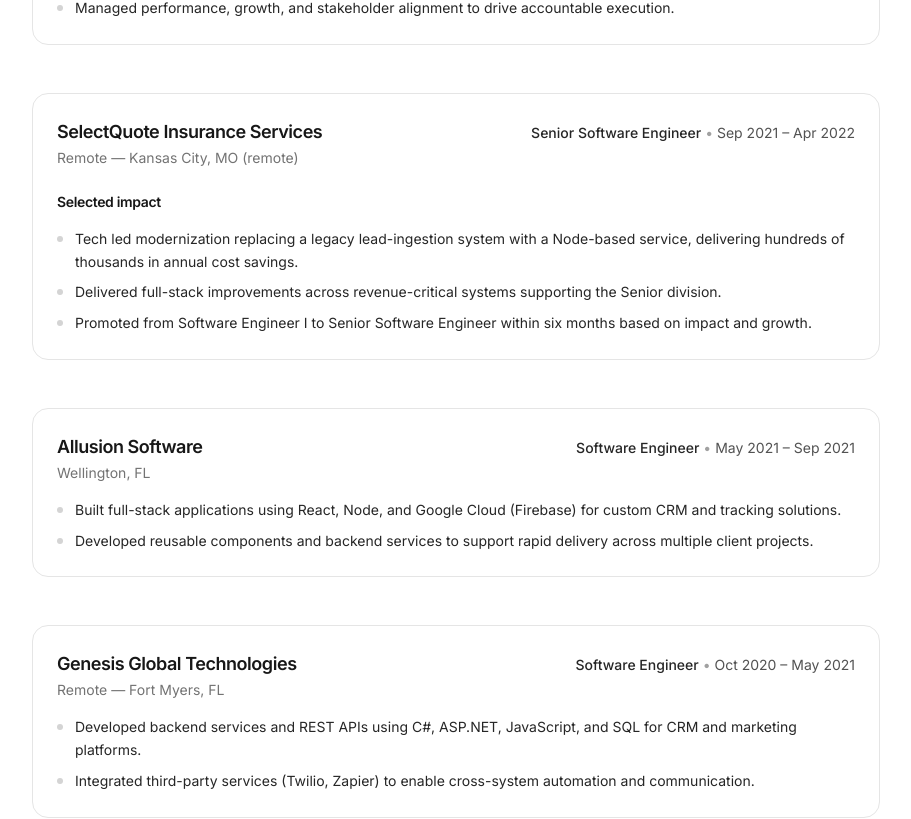
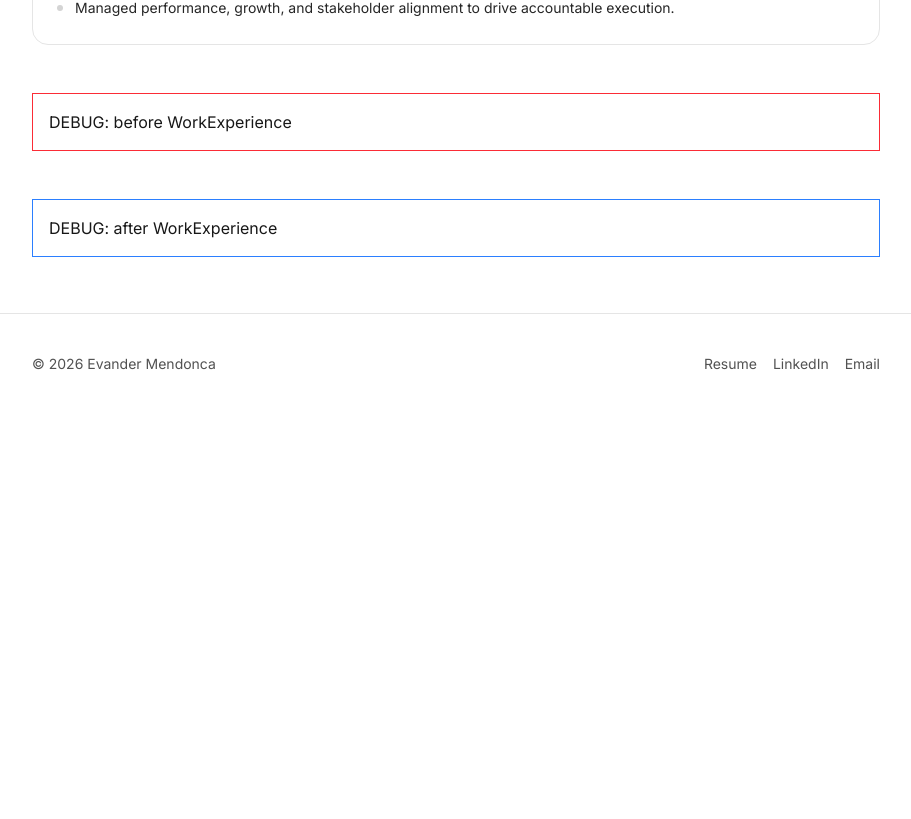
Before and after one commit to evandermendonca/website_v3, a Next.js app: page /experience in a window 1280 px wide. Shown: the part 940-1759 px from the top of the page, without its empty margins (184-1095 px from the left). After the commit the page ends 1354 px from the top, so only its background shows below. Built offline with nearby package versions, Linux system fonts and the light colour scheme.

Commit message:
refactoring experience page

```diff
--- a/src/app/experience/page.tsx
+++ b/src/app/experience/page.tsx
@@ -1,4 +1,6 @@
 import Link from "next/link";
+import { ExperienceCard } from "@/components/ExperienceCard";
+import { WorkExperience } from "@/components/WorkExperience";
 
 function SectionTitle({
   title,
@@ -48,14 +50,6 @@
   );
 }
 
-function Card({ children }: { children: React.ReactNode }) {
-  return (
-    <div className="rounded-2xl border border-neutral-200 bg-white p-6">
-      {children}
-    </div>
-  );
-}
-
 function BulletList({ children }: { children: React.ReactNode }) {
   return (
     <ul className="mt-4 space-y-2 text-sm leading-relaxed text-neutral-800">
@@ -81,7 +75,7 @@
   );
 }
 
-export default function ExperiencePage() {
+const ExperiencePage = () => {
   return (
     <main className="mx-auto max-w-4xl px-6 py-14">
       <SectionTitle
@@ -105,7 +99,7 @@
       </div>
 
       <section className="mt-12 space-y-12">
-        <Card>
+        <ExperienceCard>
           <RoleHeader
             company="SelectQuote Insurance Services"
             location="Remote — Kansas City, MO (remote)"
@@ -182,74 +176,18 @@
               accountable execution.
             </Bullet>
           </BulletList>
-        </Card>
+        </ExperienceCard>
 
-        <Card>
-          <RoleHeader
-            company="SelectQuote Insurance Services"
-            location="Remote — Kansas City, MO (remote)"
-            title="Senior Software Engineer"
-            dates="Sep 2021 – Apr 2022"
-          />
-
-          <Subheading>Selected impact</Subheading>
-          <BulletList>
-            <Bullet>
-              Tech led modernization replacing a legacy lead-ingestion system
-              with a Node-based service, delivering hundreds of thousands in
-              annual cost savings.
-            </Bullet>
-            <Bullet>
-              Delivered full-stack improvements across revenue-critical systems
-              supporting the Senior division.
-            </Bullet>
-            <Bullet>
-              Promoted from Software Engineer I to Senior Software Engineer
-              within six months based on impact and growth.
-            </Bullet>
-          </BulletList>
-        </Card>
-
-        <Card>
-          <RoleHeader
-            company="Allusion Software"
-            location="Wellington, FL"
-            title="Software Engineer"
-            dates="May 2021 – Sep 2021"
-          />
-
-          <BulletList>
-            <Bullet>
-              Built full-stack applications using React, Node, and Google Cloud
-              (Firebase) for custom CRM and tracking solutions.
-            </Bullet>
-            <Bullet>
-              Developed reusable components and backend services to support
-              rapid delivery across multiple client projects.
-            </Bullet>
-          </BulletList>
-        </Card>
-
-        <Card>
-          <RoleHeader
-            company="Genesis Global Technologies"
-            location="Remote — Fort Myers, FL"
-            title="Software Engineer"
-            dates="Oct 2020 – May 2021"
-          />
-
-          <BulletList>
-            <Bullet>
-              Developed backend services and REST APIs using C#, ASP.NET,
-              JavaScript, and SQL for CRM and marketing platforms.
-            </Bullet>
-            <Bullet>
-              Integrated third-party services (Twilio, Zapier) to enable
-              cross-system automation and communication.
-            </Bullet>
-          </BulletList>
-        </Card>
+        <div className="mt-6 border border-red-500 p-4">
+          DEBUG: before WorkExperience
+        </div>
+        <WorkExperience />
+        <div className="mt-6 border border-blue-500 p-4">
+          DEBUG: after WorkExperience
+        </div>
       </section>
     </main>
   );
-}
+};
+
+export default ExperiencePage;
--- a/src/app/writing/page.tsx
+++ b/src/app/writing/page.tsx
@@ -116,10 +116,7 @@
               No posts loaded
             </div>
             <p className="mt-3 text-sm leading-relaxed text-neutral-700">
-              If your Substack feed is private, missing, or blocked locally,
-              this page will show empty. Once{" "}
-              <span className="font-mono">SUBSTACK_URL</span> is set correctly,
-              posts will appear here automatically.
+              Start writing!
             </p>
           </Card>
         ) : (
--- /dev/null
+++ b/src/components/ExperienceCard.tsx
@@ -0,0 +1,7 @@
+export const ExperienceCard = ({ children }: { children: React.ReactNode }) => {
+  return (
+    <div className="rounded-2xl border border-neutral-200 bg-white p-6">
+      {children}
+    </div>
+  );
+};
--- /dev/null
+++ b/src/components/WorkExperience.tsx
@@ -0,0 +1,87 @@
+import { ExperienceCard } from "./ExperienceCard";
+import { resume } from "@/lib/resume";
+
+const RoleHeader = ({
+  company,
+  location,
+  title,
+  dates,
+}: {
+  company: string;
+  location: string;
+  title: string;
+  dates: string;
+}) => {
+  return (
+    <div className="flex flex-col gap-1 sm:flex-row sm:items-baseline sm:justify-between">
+      <div>
+        <div className="text-lg font-semibold tracking-tight text-neutral-900">
+          {company}
+        </div>
+        <div className="mt-0.5 text-sm text-neutral-500">{location}</div>
+      </div>
+      <div className="text-sm text-neutral-600">
+        <span className="font-medium text-neutral-800">{title}</span>{" "}
+        <span className="text-neutral-400">•</span> {dates}
+      </div>
+    </div>
+  );
+};
+
+const BulletList = ({ children }: { children: React.ReactNode }) => {
+  return (
+    <ul className="mt-4 space-y-2 text-sm leading-relaxed text-neutral-800">
+      {children}
+    </ul>
+  );
+};
+
+const Bullet = ({ children }: { children: React.ReactNode }) => {
+  return (
+    <li className="flex gap-3">
+      <span className="mt-2 h-1.5 w-1.5 shrink-0 rounded-full bg-neutral-300" />
+      <span>{children}</span>
+    </li>
+  );
+};
+
+export const WorkExperience = () => {
+  const workExperience = resume.experience;
+
+  return (
+    <>
+      {workExperience.length === 0 ? (
+        <div className="mt-4 text-sm font-medium text-neutral-900">
+          Nothing here
+        </div>
+      ) : (
+        workExperience.map((experience, index) => {
+          <ExperienceCard key={index}>
+            {index === 0 ? (
+              <div>This is a test message</div>
+            ) : (
+              <>
+                <RoleHeader
+                  company={experience.company}
+                  location={experience.location}
+                  title={experience.title}
+                  dates={`${experience.startDate} – ${experience.endDate}`}
+                />
+
+                {experience.impact.length === 0 ? (
+                  <div>No impact bullets.</div>
+                ) : (
+                  experience.impact.map((bullet) => {
+                    <BulletList>
+                      <Bullet>{bullet}</Bullet>
+                    </BulletList>;
+                  })
+                )}
+              </>
+            )}
+          </ExperienceCard>;
+        })
+      )}
+    </>
+  );
+};
```
